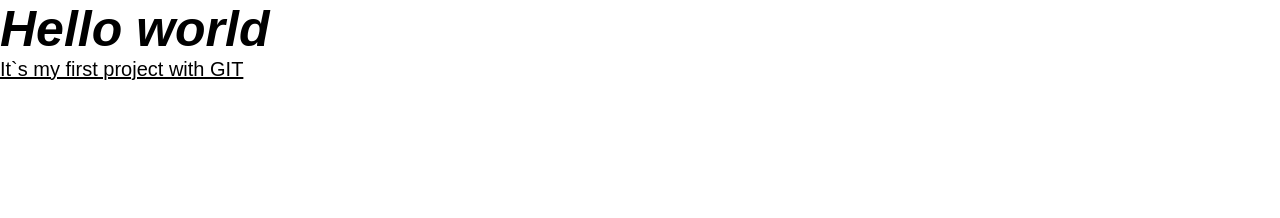
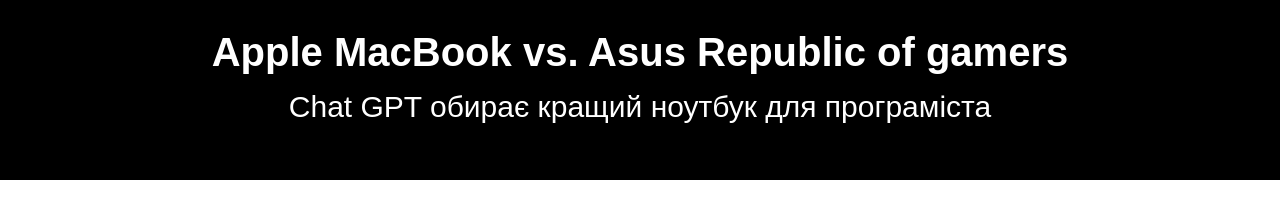
Before and after one commit to shatikhin/first2.0, a plain HTML site: page index.html in a window 1280 px wide. Drawn offline with Linux system fonts and the light colour scheme.

Commit message:
make header

```diff
--- a/index.html
+++ b/index.html
@@ -5,13 +5,14 @@
   <meta http-equiv="X-UA-Compatible" content="IE=edge">
   <meta name="viewport" content="width=device-width, initial-scale=1.0">
   <link rel="stylesheet" href="style.css">
-  <title>first pr on git</title>
+  <title>ROG vs Mac</title>
 </head>
 <body>
 
-  <h1 class="header">Hello world</h1>
-
-  <p>It`s my first project with GIT</p>
+  <header class="header">
+    <h1 class="title">Apple MacBook vs. Asus Republic of gamers</h1>
+    <p class="subtitle">Chat GPT обирає кращий ноутбук для програміста</p>
+  </header>
 
 </body>
 </html>
--- a/style.css
+++ b/style.css
@@ -6,11 +6,16 @@
 }
 
 .header {
-  font-size: 2.5em;
-  font-style: italic;
-  font-weight: bold;
+  background-color: black;
+  height: 150px;
+  color: white;
+  text-align: center;
+  padding-top: 30px;
 }
-
-p{
-  text-decoration: underline;
+h1 {
+  font-size: 2em;
 }
+.subtitle {
+  padding: 15px;
+  font-size: 1.5em;
+}
```
